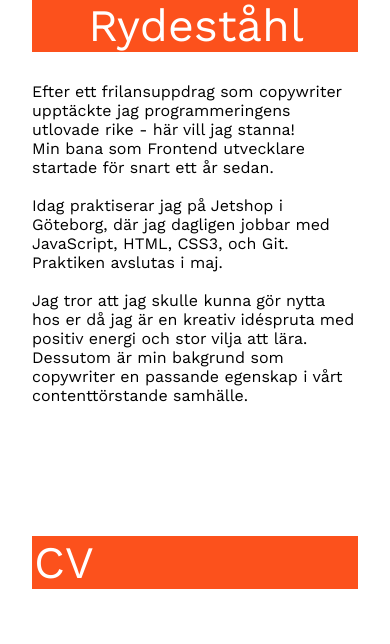
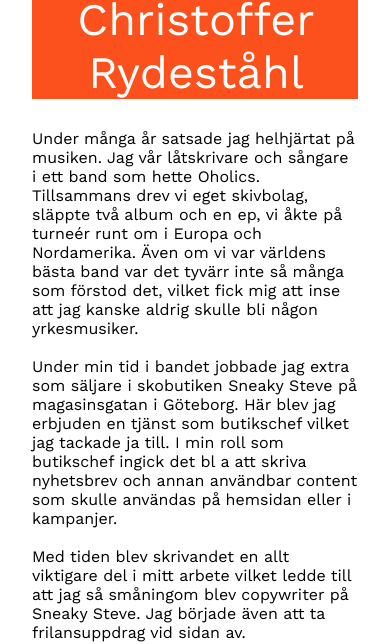
Before and after one commit to crydestaahl/resume, a React (Create React App) app: page / in a window 390 px wide. Shown: the part 369-1013 px from the top of the page. Built offline with nearby package versions, Linux system fonts and the light colour scheme.

Commit message:
updated content and css settings

```diff
--- a/src/App.css
+++ b/src/App.css
@@ -133,9 +133,9 @@ h4:hover {
 
 @media screen and (max-width: 320px) {
 
-    .title {
+    /* .title {
       margin-top: 313px;
-    }
+    } */
 }
 
 @media screen and (max-width: 450px) {
@@ -168,9 +168,9 @@ h4:hover {
     left: 15%;
   }
 
-  .title {
+  /* .title {
       margin-top: 283px;
-  }
+  } */
 
   .logo-wrapper:nth-child(firs) {
       padding-left: 53px;
--- a/src/CV.js
+++ b/src/CV.js
@@ -12,11 +12,11 @@ const Resume = styled.div`
         display: flex;
         flex-direction: column;
         margin-top: 0;
-        padding: 4em 2em;
+        padding: 2em 2em;
         }
 
     @media screen and (max-width: 874px) {
-        margin-top: 44px;
+        /* margin-top: 44px; */
     }
 
 `
--- a/src/Main.js
+++ b/src/Main.js
@@ -8,7 +8,7 @@ const MainWrap = styled.div`
     display: grid;
     grid-template-columns: 1fr 1fr;
     column-gap: 8rem;
-    height: 450px;
+    height: auto;
 
     @media screen and (max-width: 450px) {
     display: flex;
@@ -23,12 +23,20 @@ function Main() {
         <MainWrap className="fade-text">
             <div className="content">
                 <h1 id="om-mig">Christoffer Rydeståhl</h1>
-                <p className="text">Efter ett frilansuppdrag som copywriter upptäckte jag programmeringens utlovade rike - här vill jag stanna! <br></br>
-                Min bana som Frontend utvecklare startade för snart ett år sedan.<br></br>
-                    <br></br>
-                    Idag praktiserar jag på Jetshop i Göteborg, där jag dagligen jobbar med JavaScript, HTML, CSS3, och Git. Praktiken avslutas i maj.<br></br>
-                    <br></br>
-                Jag tror att jag skulle kunna gör nytta hos er då jag är en kreativ idéspruta med positiv energi och stor vilja att lära. Dessutom är min bakgrund som copywriter en passande egenskap i vårt contenttörstande samhälle.
+                <p className="text">Under många år satsade jag helhjärtat på musiken. Jag vår låtskrivare och sångare i ett band som hette Oholics. Tillsammans drev vi eget skivbolag, släppte två album och en ep, vi åkte på turneér runt om i Europa och Nordamerika.
+                Även om vi var världens bästa band var det tyvärr inte så många som förstod det, vilket fick mig att inse att jag kanske aldrig skulle bli någon yrkesmusiker.<br></br><br></br>
+
+                Under min tid i bandet jobbade jag extra som säljare i skobutiken Sneaky Steve på magasinsgatan i Göteborg. Här blev jag erbjuden en tjänst som butikschef vilket jag tackade ja till.
+
+                I min roll som butikschef ingick det bl a att skriva nyhetsbrev och annan användbar content som skulle användas på hemsidan eller i kampanjer. <br></br><br></br>
+
+                Med tiden blev skrivandet en allt viktigare del i mitt arbete vilket ledde till att jag så småningom blev copywriter på Sneaky Steve. Jag började även att ta frilansuppdrag vid sidan av. <br></br><br></br>
+
+                Genom just ett frilansuppdrag upptäckte jag programmeringens utlovade rike. I uppdraget ingick det att skriva artiklar som rörde tech-industrin. Detta var ett ämne som fullständigt golvade mig vilket ledde till att kvällar och helger gick åt till att bemästra grunderna i programmering. Till en början använde jag mig av tutorials på youtube för att lära mig, men gick senare vidare till kursplattformen Team Treehouse. <br></br><br></br>
+
+                Via Sneaky Steve hade jag en kontakt på e-handelsföretaget Jetshop. För honom berättade jag om mitt nya intresse varpå jag fick ett erbjudande om att få praktisera hos dem.<br></br> <br></br>
+
+                Hos Jetshop praktiserar jag nu som frontend-utvecklare. Praktiken startade december 2018 och avslutas sista maj detta året.
                 </p>
             </div>
             <div className="img">
```
